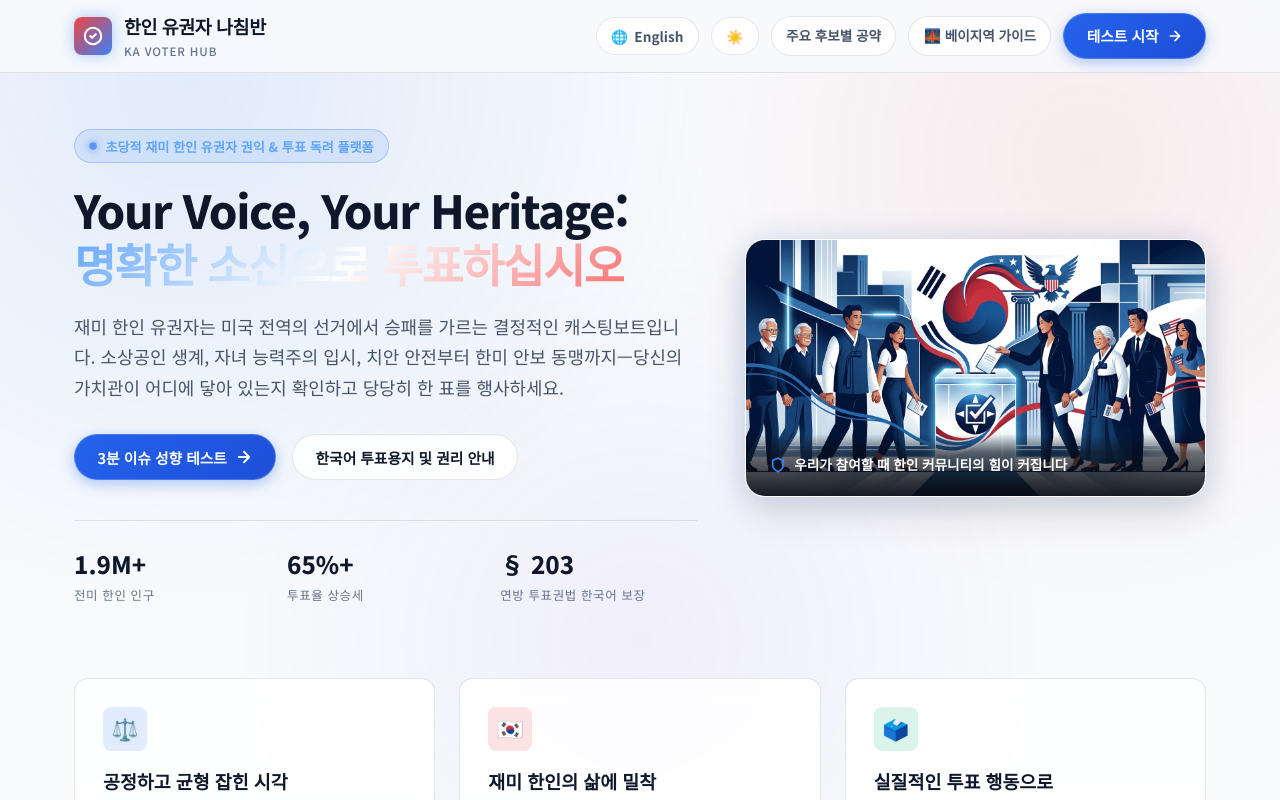
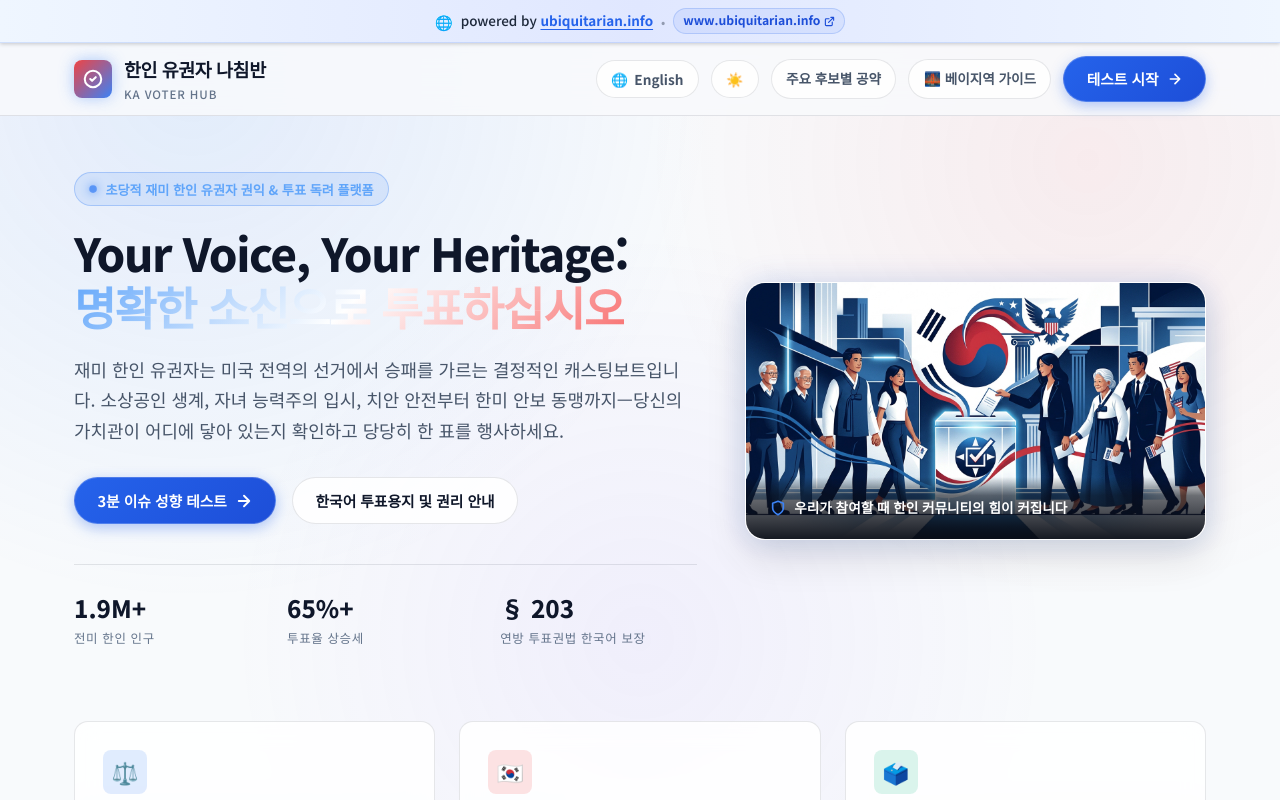
Before and after one commit to jlim33/korean-american-voter-guide, a website: page index.html in a window 1280 px wide. Both pictures are taken after a click on the button "Toggle Theme". Shown: the top 800 px of the page. Drawn offline with Linux system fonts and the light colour scheme.

Commit message:
feat: add 'powered by ubiquitarian.info' banner with link to www.ubiquitarian.info

```diff
--- a/css/styles.css
+++ b/css/styles.css
@@ -112,6 +112,96 @@ button {
   max-width: 1180px;
   margin: 0 auto;
   padding: 0 1.5rem;
+}
+
+/* Top Powered By Banner */
+.top-powered-banner {
+  background: linear-gradient(90deg, rgba(30, 27, 75, 0.95) 0%, rgba(30, 58, 138, 0.95) 50%, rgba(49, 46, 129, 0.95) 100%);
+  border-bottom: 1px solid rgba(255, 255, 255, 0.12);
+  padding: 0.5rem 1rem;
+  font-size: 0.84rem;
+  color: #e2e8f0;
+  text-align: center;
+  position: relative;
+  z-index: 101;
+  box-shadow: 0 1px 4px rgba(0, 0, 0, 0.2);
+}
+
+[data-theme="light"] .top-powered-banner {
+  background: linear-gradient(90deg, #eff6ff 0%, #e0e7ff 50%, #eff6ff 100%);
+  border-bottom: 1px solid rgba(37, 99, 235, 0.15);
+  color: #1e293b;
+}
+
+.top-powered-inner {
+  display: flex;
+  align-items: center;
+  justify-content: center;
+  gap: 0.5rem;
+  flex-wrap: wrap;
+  font-weight: 500;
+}
+
+.powered-sparkle {
+  display: inline-block;
+  font-size: 0.9rem;
+}
+
+.powered-link {
+  color: #60a5fa;
+  font-weight: 700;
+  text-decoration: underline;
+  text-underline-offset: 3px;
+  transition: var(--transition-fast);
+}
+
+[data-theme="light"] .powered-link {
+  color: #2563eb;
+}
+
+.powered-link:hover {
+  color: #93c5fd;
+  text-decoration: none;
+}
+
+[data-theme="light"] .powered-link:hover {
+  color: #1d4ed8;
+}
+
+.powered-sep {
+  opacity: 0.4;
+  font-size: 0.75rem;
+}
+
+.powered-sublink {
+  display: inline-flex;
+  align-items: center;
+  gap: 0.25rem;
+  color: #93c5fd;
+  font-weight: 600;
+  background: rgba(255, 255, 255, 0.08);
+  padding: 0.15rem 0.55rem;
+  border-radius: var(--radius-full);
+  border: 1px solid rgba(255, 255, 255, 0.15);
+  font-size: 0.76rem;
+  transition: var(--transition-fast);
+}
+
+[data-theme="light"] .powered-sublink {
+  color: #1d4ed8;
+  background: rgba(37, 99, 235, 0.08);
+  border-color: rgba(37, 99, 235, 0.2);
+}
+
+.powered-sublink:hover {
+  background: rgba(59, 130, 246, 0.25);
+  color: #ffffff;
+  border-color: #60a5fa;
+}
+
+[data-theme="light"] .powered-sublink:hover {
+  background: #2563eb;
+  color: #ffffff;
 }
 
 /* Header & Navigation */
--- a/index.html
+++ b/index.html
@@ -14,9 +14,24 @@
   <link href="https://fonts.googleapis.com/css2?family=Noto+Sans+KR:wght@400;500;700;800;900&family=Plus+Jakarta+Sans:wght@400;500;600;700;800&display=swap" rel="stylesheet">
 
   <!-- Stylesheet -->
-  <link rel="stylesheet" href="css/styles.css?v=2.2">
+  <link rel="stylesheet" href="css/styles.css?v=2.3">
 </head>
 <body class="lang-ko">
+
+  <!-- Top Powered By Banner -->
+  <aside class="top-powered-banner" id="powered-banner" aria-label="Attribution Notice">
+    <div class="container top-powered-inner">
+      <span class="powered-sparkle" aria-hidden="true">🌐</span>
+      <span>powered by <a href="https://www.ubiquitarian.info" target="_blank" rel="noopener noreferrer" class="powered-link">ubiquitarian.info</a></span>
+      <span class="powered-sep" aria-hidden="true">•</span>
+      <a href="https://www.ubiquitarian.info" target="_blank" rel="noopener noreferrer" class="powered-sublink">
+        <span>www.ubiquitarian.info</span>
+        <svg width="11" height="11" viewBox="0 0 24 24" fill="none" stroke="currentColor" stroke-width="2.5" stroke-linecap="round" stroke-linejoin="round" aria-hidden="true">
+          <path d="M18 13v6a2 2 0 0 1-2 2H5a2 2 0 0 1-2-2V8a2 2 0 0 1 2-2h6M15 3h6v6M10 14L21 3"/>
+        </svg>
+      </a>
+    </div>
+  </aside>
 
   <!-- Site Header -->
   <header class="site-header" id="site-header">
@@ -728,7 +743,12 @@
       </div>
 
       <div class="footer-bottom">
-        <div id="footer-copy">© 2026 Korean American Voter Hub. Dedicated to the Korean American Community. Nonpartisan Educational Resource.</div>
+        <div style="display: flex; flex-direction: column; gap: 0.35rem;">
+          <div id="footer-copy">© 2026 Korean American Voter Hub. Dedicated to the Korean American Community. Nonpartisan Educational Resource.</div>
+          <div style="font-size: 0.82rem; color: var(--text-muted);">
+            powered by <a href="https://www.ubiquitarian.info" target="_blank" rel="noopener noreferrer" style="color: #60a5fa; text-decoration: underline; font-weight: 600;">ubiquitarian.info</a> (<a href="https://www.ubiquitarian.info" target="_blank" rel="noopener noreferrer" style="color: #60a5fa;">www.ubiquitarian.info</a>)
+          </div>
+        </div>
         <div style="display: flex; gap: 1rem;">
           <a href="#hero" style="color: var(--color-blue);" id="btn-back-top">↑ Top</a>
         </div>
@@ -737,8 +757,8 @@
   </footer>
 
   <!-- Scripts -->
-  <script src="js/data.js?v=2.2"></script>
-  <script src="js/quiz.js?v=2.2"></script>
-  <script src="js/app.js?v=2.2"></script>
+  <script src="js/data.js?v=2.3"></script>
+  <script src="js/quiz.js?v=2.3"></script>
+  <script src="js/app.js?v=2.3"></script>
 </body>
 </html>
```
